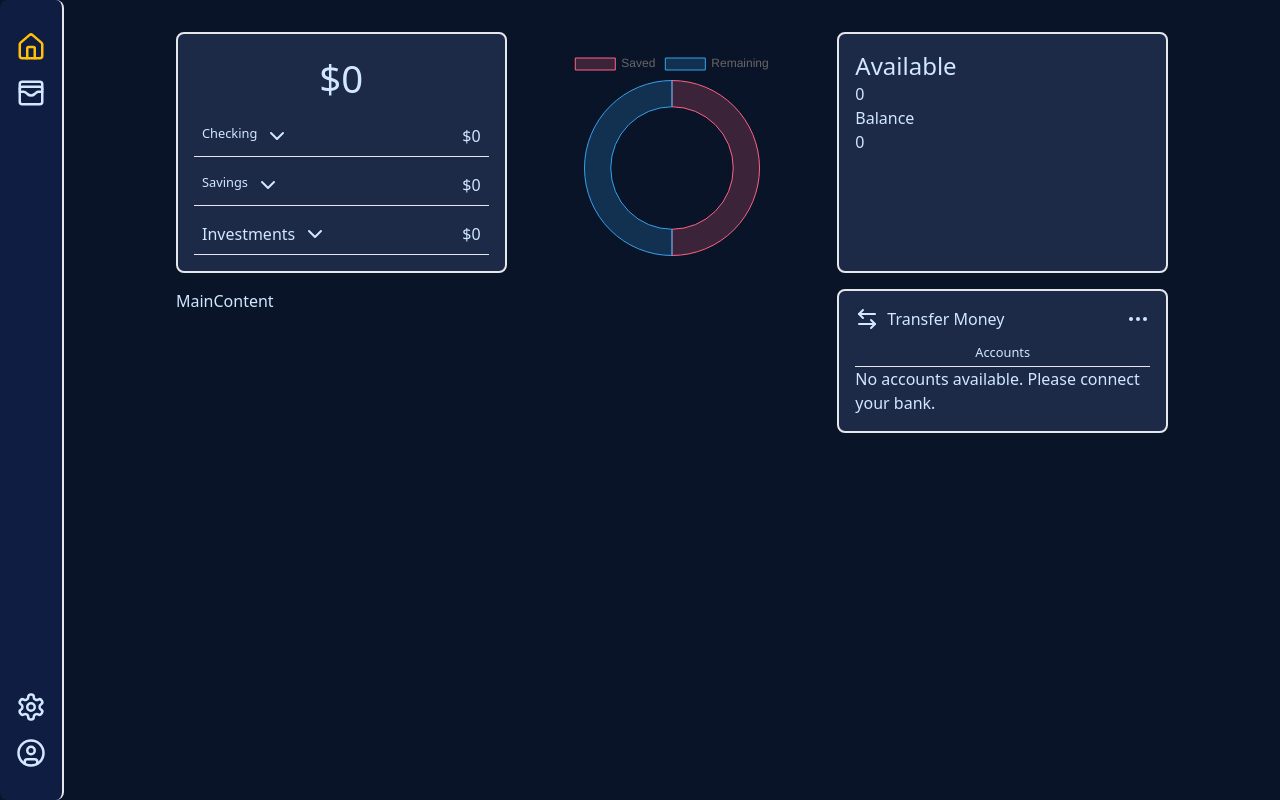
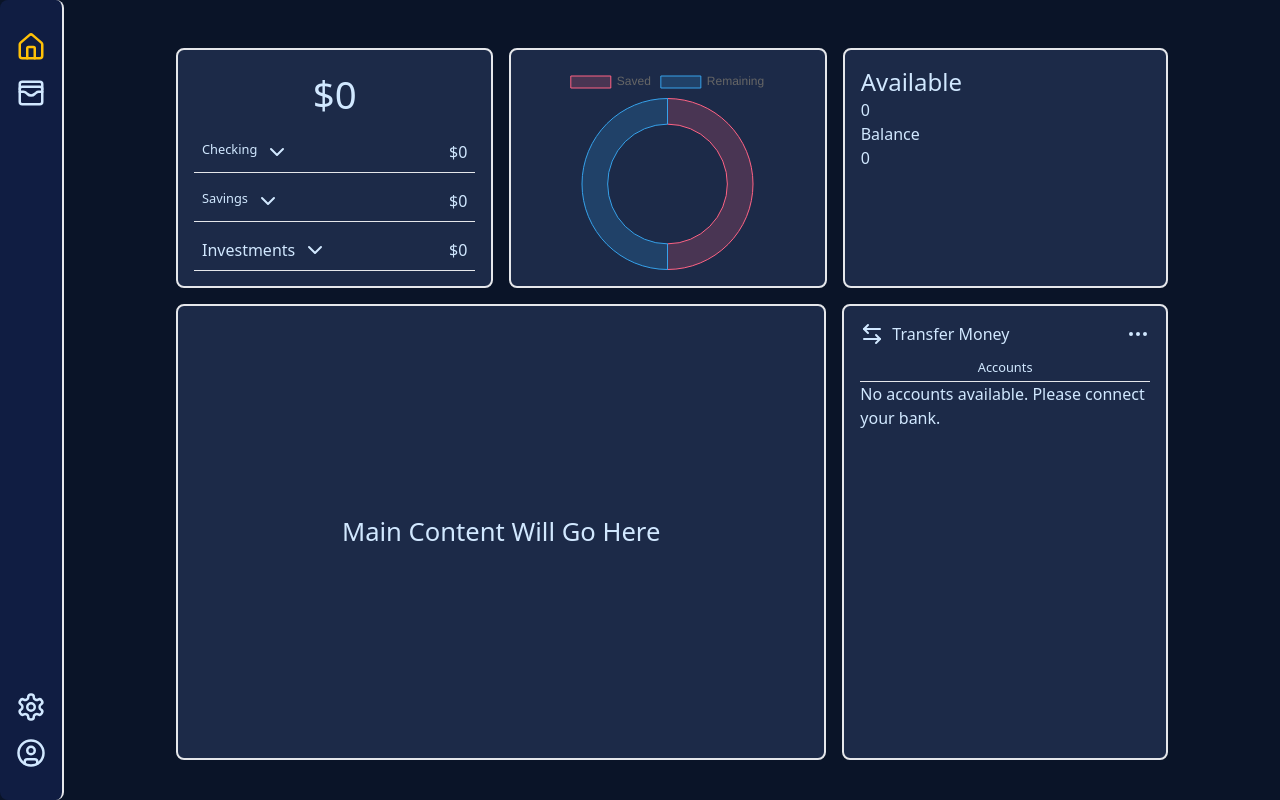
Before and after one commit to recondemon/Wallet-Sage, a React (Vite) app in the folder frontend/: page /home in a window 1280 px wide. Built offline with nearby package versions, Linux system fonts and the light colour scheme; no server answers.

Commit message:
adjusted home layout

```diff
--- a/frontend/src/components/Dashboard/Home/Accounts/AccountList.tsx
+++ b/frontend/src/components/Dashboard/Home/Accounts/AccountList.tsx
@@ -7,11 +7,15 @@ interface AccountListProps {
     accounts: Account[];
     }
 
+interface GroupedAccounts {
+  [institution_name: string]: Account[];
+  }
+
 const AccountsList: React.FC<AccountListProps> = ({ accounts }) => {
-  const [groupedAccounts, setGroupedAccounts] = useState({});
+  const [groupedAccounts, setGroupedAccounts] = useState<GroupedAccounts>({});
 
   useEffect(() => {
-    const grouped = accounts.reduce((result, account) => {
+    const grouped = accounts.reduce<GroupedAccounts>((result, account) => {
       if (!result[account.institution_name]) {
         result[account.institution_name] = [];
       }
--- a/frontend/src/components/Dashboard/Home/Balance.tsx
+++ b/frontend/src/components/Dashboard/Home/Balance.tsx
@@ -50,7 +50,7 @@ const Balance = () => {
     , [accounts, institutions])
 
   return (
-    <div className='flex flex-col p-4 border-2 w-1/3 rounded-lg bg-card'>
+    <div className='flex flex-col p-4 border-2 w-1/2 rounded-lg bg-card'>
         <div className='flex flex-col'>
             <p className='text-3vw text-center my-0 py-0'>
                 ${totalBalance}
--- a/frontend/src/components/Dashboard/Home/Credit.tsx
+++ b/frontend/src/components/Dashboard/Home/Credit.tsx
@@ -14,7 +14,7 @@ const Credit = () => {
 
 
   return (
-    <div className='flex flex-col p-4 border-2 w-1/3 rounded-lg bg-card'>
+    <div className='flex flex-col p-4 border-2 w-full rounded-lg bg-card'>
         <div>
             <p className='text-2xl text-left my-0 py-0'>
                 Available
--- a/frontend/src/components/Dashboard/Home/Home.tsx
+++ b/frontend/src/components/Dashboard/Home/Home.tsx
@@ -3,7 +3,7 @@ import Balance from './Balance'
 import Accounts from './Accounts/Accounts'
 import SaveGoal from './SaveGoal'
 import { usePlaidStore } from '../../../stores/plaidStore'
-import { useUserStore } from '../../../stores/userStore'
+import { User, useUserStore } from '../../../stores/userStore'
 import MainContent from './MainContent'
 import Credit from './Credit'
 
@@ -13,20 +13,28 @@ const Home = () => {
   const user = useUserStore(state => state.user)
 
   useEffect(() => {
-    fetchPlaidData(user?.uid)
-    console.log('fetching plaid data')
-    console.log('accounts: ', accounts)
+    if(user && user.uid){
+      fetchPlaidData(user.uid)
+      console.log('fetching plaid data')
+      console.log('accounts: ', accounts)
+    }
   }, [fetchPlaidData, user?.uid])
   return (
-    <div className='flex flex-col p-4 m-4 rounded-lg justify-center w-[80vw] mx-auto gap-4'>
+    <div className='flex flex-col p-4 m-4 rounded-lg justify-center items-center w-[80vw] h-[95vh] mx-auto gap-4'>
+      <div className='flex flex-col'>
 
+      </div>
       {/* top row (Balance info, Savings Goal, Credit info) */}
-      <div className='flex w-full'>
-        <Balance />
-        <SaveGoal />
-        <Credit />
+      <div className='flex w-full h-[30vh] gap-4'>
+        <div className='flex gap-4 w-2/3'>
+          <Balance />
+          <SaveGoal />
+        </div>
+        <div className='flex w-1/3'>
+          <Credit />
+        </div>
       </div>
-      <div className='flex w-full'>
+      <div className='flex w-full h-[60vh]'>
         <MainContent />
         <Accounts accounts={accounts}/>
       </div>
--- a/frontend/src/components/Dashboard/Home/MainContent.tsx
+++ b/frontend/src/components/Dashboard/Home/MainContent.tsx
@@ -2,8 +2,8 @@ import React from 'react'
 
 const MainContent = () => {
   return (
-    <div className='flex w-2/3'>
-        MainContent
+    <div className='flex w-2/3 bg-card border-2 rounded-lg mr-4 justify-center items-center'>
+        <p className='text-2vw'>Main Content Will Go Here</p>
     </div>
   )
 }
--- a/frontend/src/components/Dashboard/Home/SaveGoal.tsx
+++ b/frontend/src/components/Dashboard/Home/SaveGoal.tsx
@@ -60,7 +60,7 @@ const SaveGoal = () => {
   }, [data, options]);
 
   return (
-    <div className="flex flex-col p-4 w-1/3">
+    <div className="flex flex-col p-4 w-1/2 bg-card border-2 rounded-lg">
       <canvas
       ref={chartRef}
       className='w-40 h-40'
--- a/frontend/src/lib/types/AccountTypes.tsx
+++ b/frontend/src/lib/types/AccountTypes.tsx
@@ -3,6 +3,7 @@ export interface Account {
     name: string;
     type: string;
     institution_name: string;
+    balance: number;
     }
 
 export interface Institution {
--- a/frontend/src/stores/userStore.ts
+++ b/frontend/src/stores/userStore.ts
@@ -1,9 +1,9 @@
 import { create } from 'zustand';
 import { persist, createJSONStorage } from 'zustand/middleware';
 
-interface User {
+export interface User {
   id: string;
-  uid: string;
+  uid: string | undefined;
   email: string;
   username?: string;
   firstName?: string;
```
